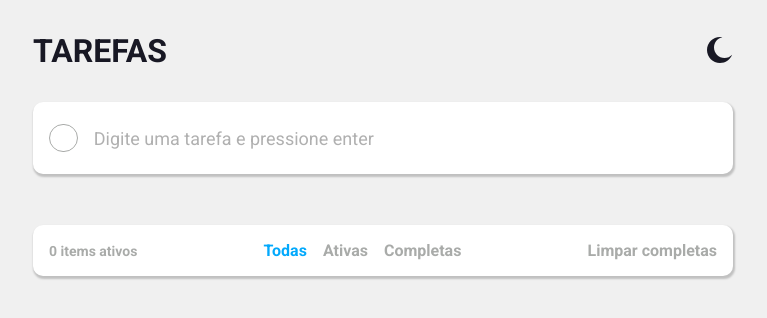
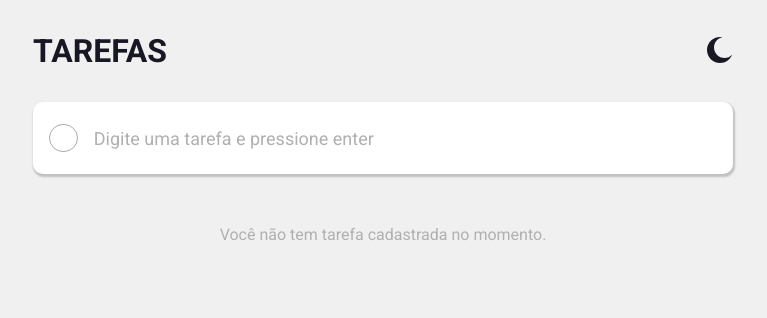
Before and after one commit to SilvioDiasJr/to-do-list, a React (Create React App) app: page / in a window 1280 px wide. Shown: the top 318 px of the page, without its empty margins (257-1024 px from the left). Built offline with nearby package versions, Linux system fonts and the light colour scheme.

Commit message:
#feature - Add default text

```diff
--- a/src/pages/Home/index.tsx
+++ b/src/pages/Home/index.tsx
@@ -30,7 +30,7 @@ interface Props {
 
 export const Home: React.FC<Props> = ({ handleTheme }) => {
   const [typeTheme, setTypeTheme] = useState<string>()
-  const { registerTasks } = useStorageTask()
+  const { data, registerTasks } = useStorageTask()
 
   useEffect(() => {
     const theme = localStorage.getItem('@todoList-theme')
@@ -94,7 +94,10 @@ export const Home: React.FC<Props> = ({ handleTheme }) => {
         </Header>
 
         <Content>
-          <ListTask />
+          {data.length >= 1
+            ? <ListTask />
+            : <p>Você não tem tarefa cadastrada no momento.</p>
+          }
         </Content>
       </Wrapper>
     </Container>
--- a/src/pages/Home/styles.ts
+++ b/src/pages/Home/styles.ts
@@ -47,4 +47,11 @@ export const Title = styled.div`
 
 export const Content = styled.div`
   width: 100%;
+
+  text-align: center;
+
+  p {
+    font-size: 1rem;
+    color: ${({ theme }) => theme.colors.placeholder}
+  }
 `
```
